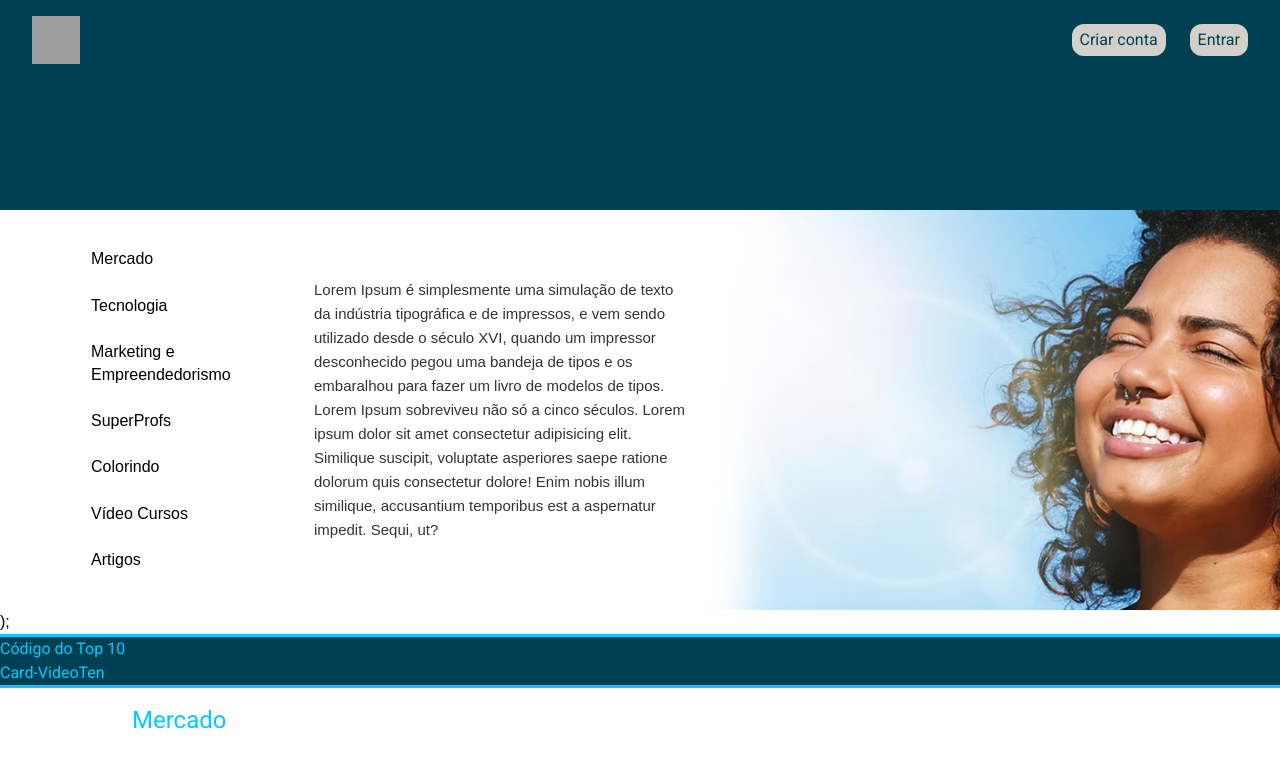
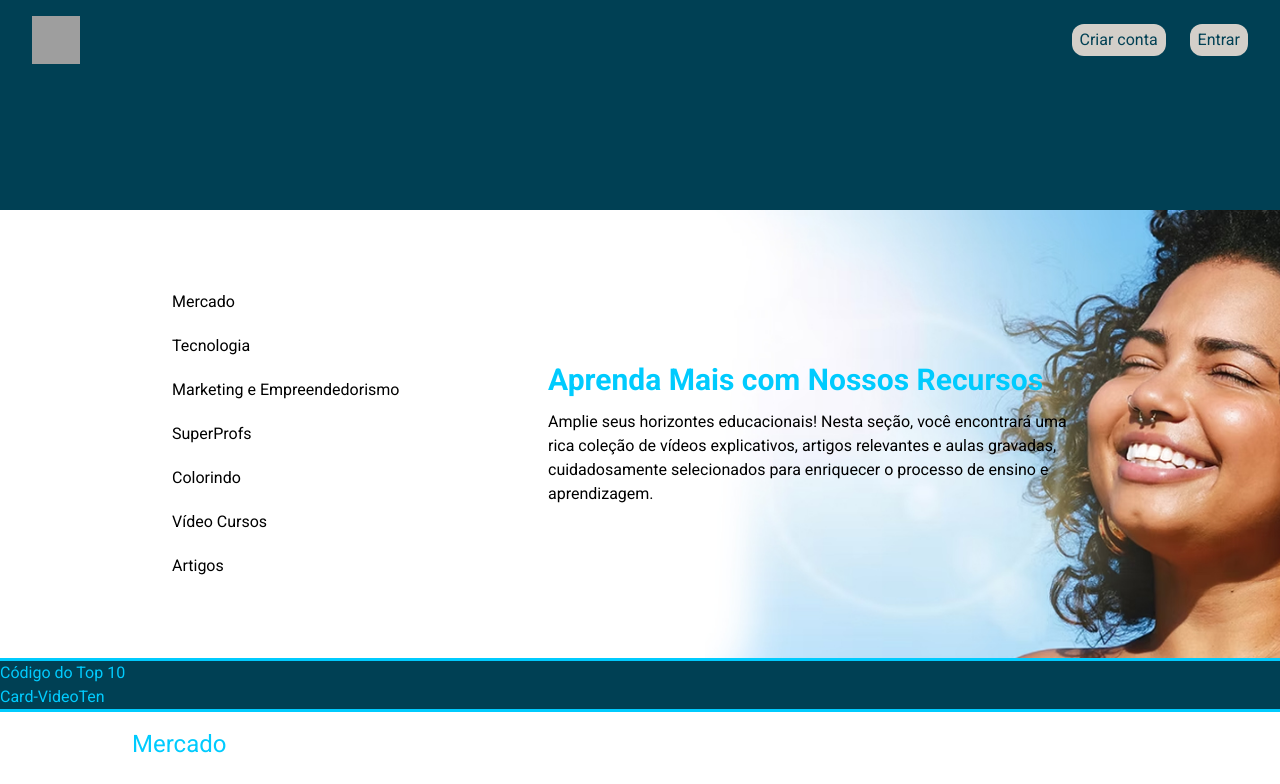
Before and after one commit to nadiduno/flyrecursos, a React (Vite) app: page / in a window 1280 px wide. Shown: the top 784 px of the page. Built offline with nearby package versions, Linux system fonts and the light colour scheme; grey boxes are pictures that could not be loaded.

Commit message:
Migrando CSS para TailwindCSS

```diff
--- a/src/componets/HeaderMain.css
+++ /dev/null
@@ -1,140 +0,0 @@
-.header-container {
-  font-family: Arial, sans-serif;
-  width: 100%;
-}
-
-.hero-container {
-  position: relative;
-  width: 100%;
-  height: 50vh;
-  min-height: 400px;
-  max-height: 600px;
-  overflow: hidden;
-}
-
-.hero-image {
-  width: 100%;
-  height: 100%;
-  object-fit: cover;
-  position: absolute;
-  top: 0;
-  left: 0;
-}
-
-.desktop-image {
-  display: block;
-}
-
-.mobile-image {
-  display: none;
-}
-
-.overlay-content {
-  position: absolute;
-  top: 0;
-  left: 0;
-  width: 100%;
-  height: 100%;
-  display: flex;
-  align-items: center;
-  padding: 0 5%;
-}
-
-.menu-nav {
-  width: 220px;
-  border-radius: 8px;
-  padding: 15px;
-  margin-right: 30px;
-  z-index: 2;
-}
-
-.menu-nav ul {
-  list-style: none;
-  padding: 0;
-  margin: 0;
-  display: flex;
-  flex-direction: column;
-  gap: 8px;
-}
-
-.menu-nav li {
-  font-size: 16px;
-  line-height: 1.4;
-  padding: 8px 12px;
-  border-radius: 4px;
-  transition: all 0.2s ease;
-  cursor: pointer;
-}
-
-.menu-nav li:hover {
-  background-color: #f0f0f0;
-  color: #7a6bff;
-  transform: translateX(3px);
-}
-
-.hero-text {
-  max-width: 480px;
-  border-radius: 8px;
-  padding: 20px;
-  z-index: 2;
-}
-
-.hero-text p {
-  font-size: 15px;
-  line-height: 1.6;
-  color: #333;
-  margin: 0;
-}
-
-@media (max-width: 992px) {
-  .hero-container {
-      height: 60vh;
-  }
-
-  .overlay-content {
-      justify-content: center;
-      padding: 20px;
-  }
-
-  .menu-nav {
-      display: none;
-  }
-
-  .hero-text {
-      max-width: 100%;
-  }
-}
-
-@media (max-width: 768px) {
-  .desktop-image {
-      display: none;
-  }
-
-  .mobile-image {
-      display: block;
-      object-position: center top;
-  }
-
-  .hero-container {
-      height: 70vh;
-      min-height: 500px;
-  }
-
-  .hero-text p {
-      font-size: 14px;
-  }
-}
-
-@media (min-width: 1024px) and (max-width: 1440px) {
-  .hero-container {
-      height: 45vh;
-  }
-
-  .menu-nav {
-      width: 200px;
-  }
-
-  .hero-text {
-      max-width: 420px;
-  }
-}
--- a/src/componets/HeaderMain.tsx
+++ b/src/componets/HeaderMain.tsx
@@ -1,48 +1,59 @@
-import './HeaderMain.css';
 import desktopImage from '../assets/large.jpg';
 import mobileImage from '../assets/small.jpg';
 
+interface MenuItem {
+  label: string;
+  href: string;
+}
+
+const menuItems: MenuItem[] = [
+  { label: 'Mercado', href: '#' },
+  { label: 'Tecnologia', href: '#' },
+  { label: 'Marketing e Empreendedorismo', href: '#' },
+  { label: 'SuperProfs', href: '#' },
+  { label: 'Colorindo', href: '#' },
+  { label: 'Vídeo Cursos', href: '#' },
+  { label: 'Artigos', href: '#' },
+];
+
 export function HeaderMain() {
   return (
-        <div className="header-container">
-            <div className="hero-container">
+    <div className='w-full'>
+      <div className='relative w-full h-[25rem] max-h-[28rem] overflow-hidden md:h-[28rem] lg:h-[28rem]'>
+        <img
+          src={mobileImage}
+          alt='Banner mobile'
+          className="w-full h-full object-cover object-center top-0 left-0 block md:hidden"
+        />
         <img
           src={desktopImage}
-                    alt="Banner principal"
-                    className="hero-image desktop-image"
+          alt='Banner principal'
+          className="w-full h-full object-cover absolute top-0 left-0 hidden md:block"
         />
 
-                <img
-                    src={mobileImage}
-                    alt="Banner mobile"
-                    className="hero-image mobile-image"
-                />
-
-                <div className="overlay-content">
-                    <nav className="menu-nav">
-                        <ul>
-                            <li>Mercado</li>
-                            <li>Tecnologia</li>
-                            <li>Marketing e Empreendedorismo</li>
-                            <li>SuperProfs</li>
-                            <li>Colorindo</li>
-                            <li>Vídeo Cursos</li>
-                            <li>Artigos</li>
+        <div className='absolute top-0 left-0 w-full h-full flex flex-col md:flex-row items-start md:items-center px-[1rem] md:px-[10rem] py-4 md:py-0'>
+          <nav className="rounded-md z-20 w-full md:w-[220px] lg:w-[400px] mb-4 md:mb-0">
+            <ul className="list-none p-0 m-0 flex flex-col gap-2">
+              {menuItems.map((item, index) => (
+                <li
+                  key={index}
+                  className='leading-5 py-2 px-3 rounded-md transition-all duration-200 ease-in-out cursor-pointer hover:bg-gray-100 hover:text-primary2 hover:translate-x-1'
+                >
+                  <a href={item.href}>{item.label}</a>
+                </li>
+              ))}
             </ul>
           </nav>
 
-                    <div className="hero-text">
-                        <p>
-                            Lorem Ipsum é simplesmente uma simulação de texto da
-                            indústria tipográfica e de impressos, e vem sendo utilizado
-                            desde o século XVI, quando um impressor desconhecido
-                            pegou uma bandeja de tipos e os embaralhou para fazer
-                            um livro de modelos de tipos. Lorem Ipsum sobreviveu não
-                            só a cinco séculos.
-                            Lorem ipsum dolor sit amet consectetur adipisicing elit. Similique
-                             suscipit, voluptate asperiores saepe ratione dolorum quis consectetur
-                              dolore! Enim nobis illum similique, accusantium temporibus est a aspernatur impedit. Sequi, ut?
+          <div className='rounded-md p-[0.25rem] md:p-[3rem] z-20 h-fit w-full md:max-w-[380px] lg:max-w-[620px] text-xs'>
+            <div className='hidden lg:block'>
+              <h1 className='text-2xl font-bold text-primary2 md:text-3xl '>
+                Aprenda Mais com Nossos Recursos
+              </h1>
+              <p className='text-sm leading-relaxed text-black mt-3 md:text-base'>
+                Amplie seus horizontes educacionais! Nesta seção, você encontrará uma rica coleção de vídeos explicativos, artigos relevantes e aulas gravadas, cuidadosamente selecionados para enriquecer o processo de ensino e aprendizagem.
               </p>
+            </div>
           </div>
         </div>
         {/* {videosData.map((video) =>{
@@ -55,8 +66,6 @@ export function HeaderMain() {
           )
         })} */}
       </div>
-    );
-
     </div>
   );
 }
```
Lines whose indentation alone changed are shown as unchanged.
